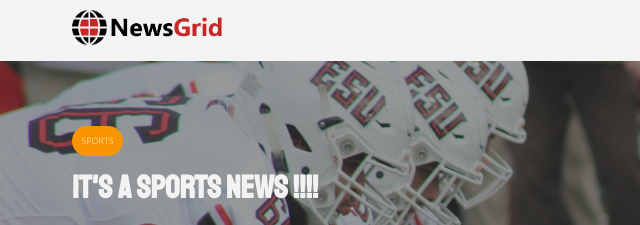
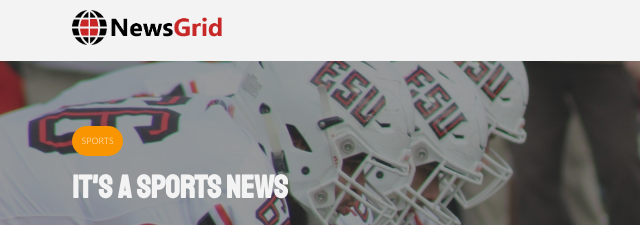
Before and after one commit to ganeshhindinamani/ghPages, a website: page dist/index.html in a window 1280 px wide. Shown: the top 225 px of the page, 0-640 px from the left. Drawn offline with Linux system fonts and the light colour scheme.

Commit message:
heading updated

```diff
--- a/dist/index.html
+++ b/dist/index.html
@@ -60,7 +60,7 @@
       <div class="container">
         <div class="main-text">
           <div class="category category-sports">Sports</div>
-          <h1 class="my-1">It's a Sports News !!!!</h1>
+          <h1 class="my-1">It's a Sports News</h1>
           <p class="md">
             Lorem ipsum dolor sit amet consectetur adipisicing elit. Modi beatae
             est amet suscipit tempore explicabo deserunt a nemo voluptas odit?
```
